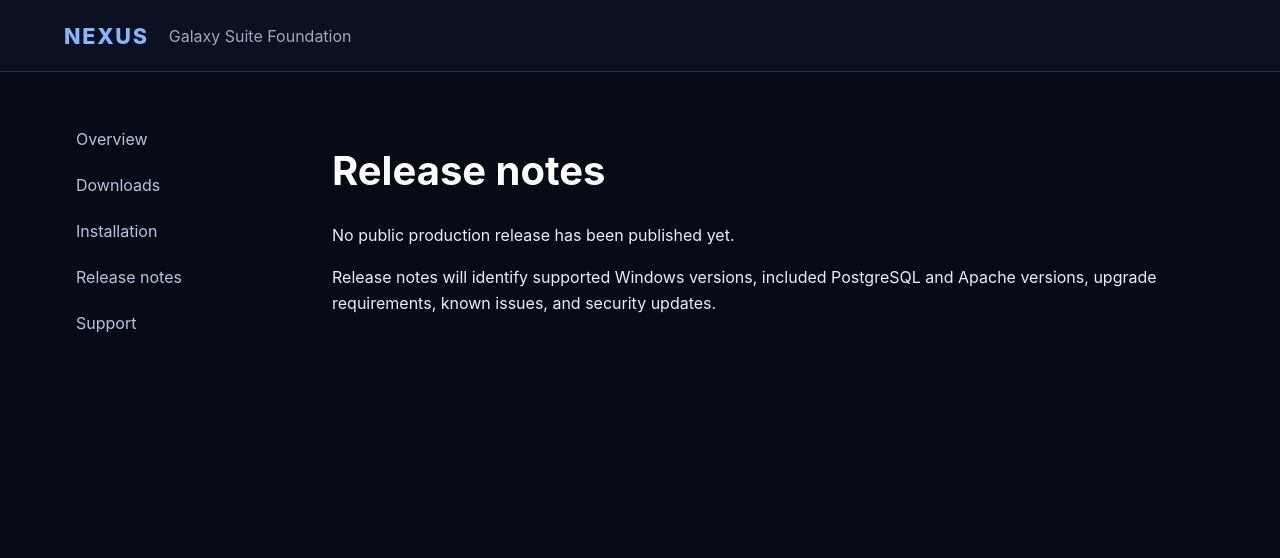
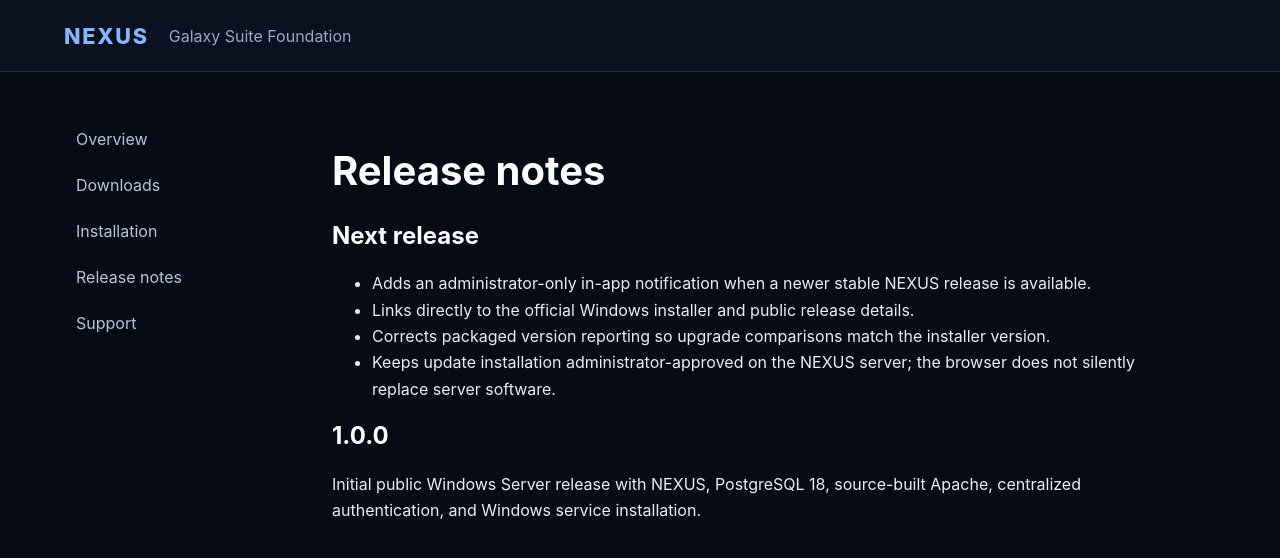
Before and after one commit to JayDubb85/NEXUS-Releases, a Jekyll site: the page built from docs/release-notes.md, in a window 1280 px wide. Shown: the top 558 px of the page. Built offline with Jekyll 4.4.1, drawn with Linux system fonts in a browser that asks for light colours.

Commit message:
Update public NEXUS distribution

```diff
--- a/docs/release-notes.md
+++ b/docs/release-notes.md
@@ -6,6 +6,13 @@ description: NEXUS release history
 
 # Release notes
 
-No public production release has been published yet.
+## Next release
 
-Release notes will identify supported Windows versions, included PostgreSQL and Apache versions, upgrade requirements, known issues, and security updates.
+- Adds an administrator-only in-app notification when a newer stable NEXUS release is available.
+- Links directly to the official Windows installer and public release details.
+- Corrects packaged version reporting so upgrade comparisons match the installer version.
+- Keeps update installation administrator-approved on the NEXUS server; the browser does not silently replace server software.
+
+## 1.0.0
+
+Initial public Windows Server release with NEXUS, PostgreSQL 18, source-built Apache, centralized authentication, and Windows service installation.
```
Also changed, not shown: docs/install.md (+4 -0 lines).
